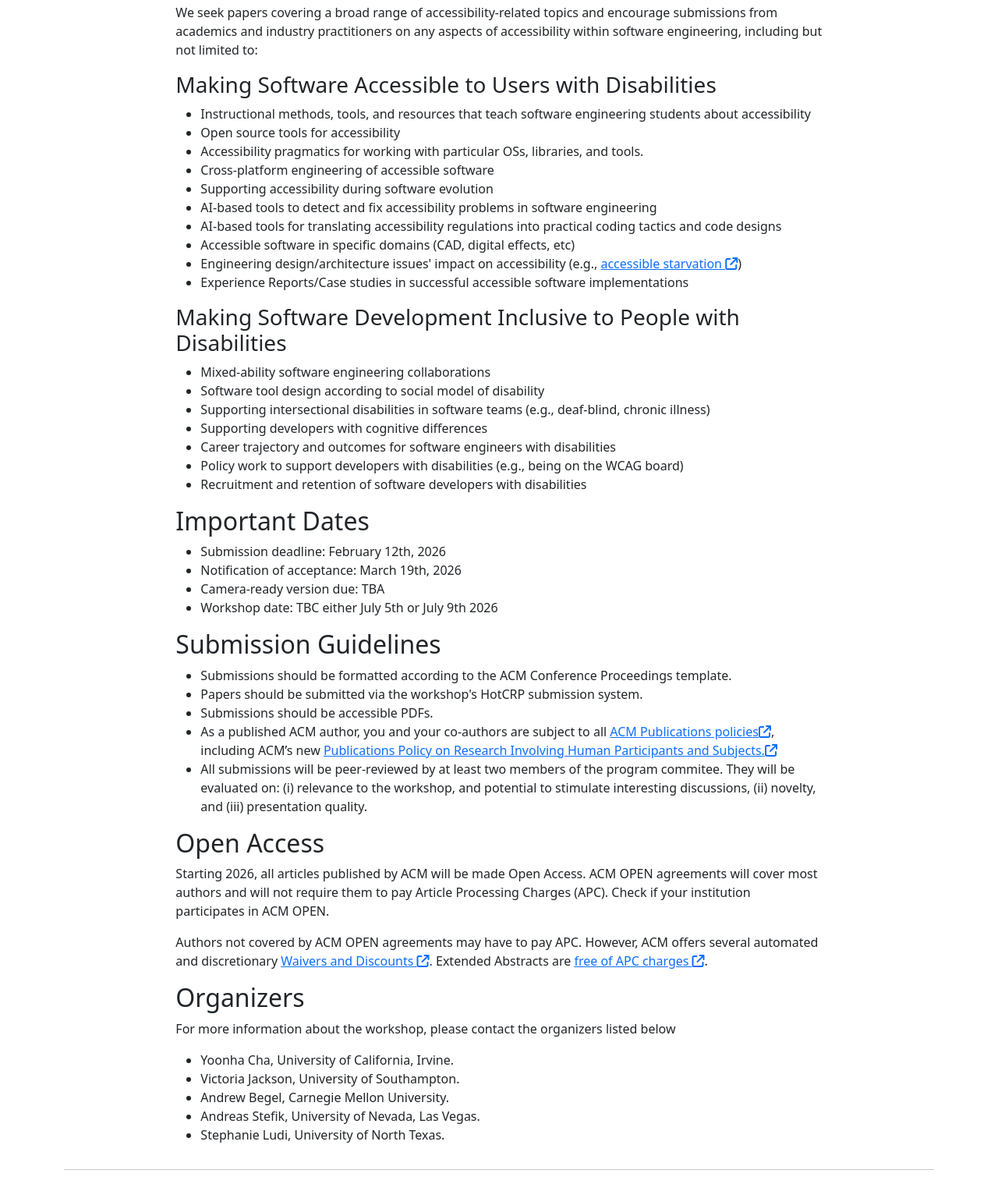
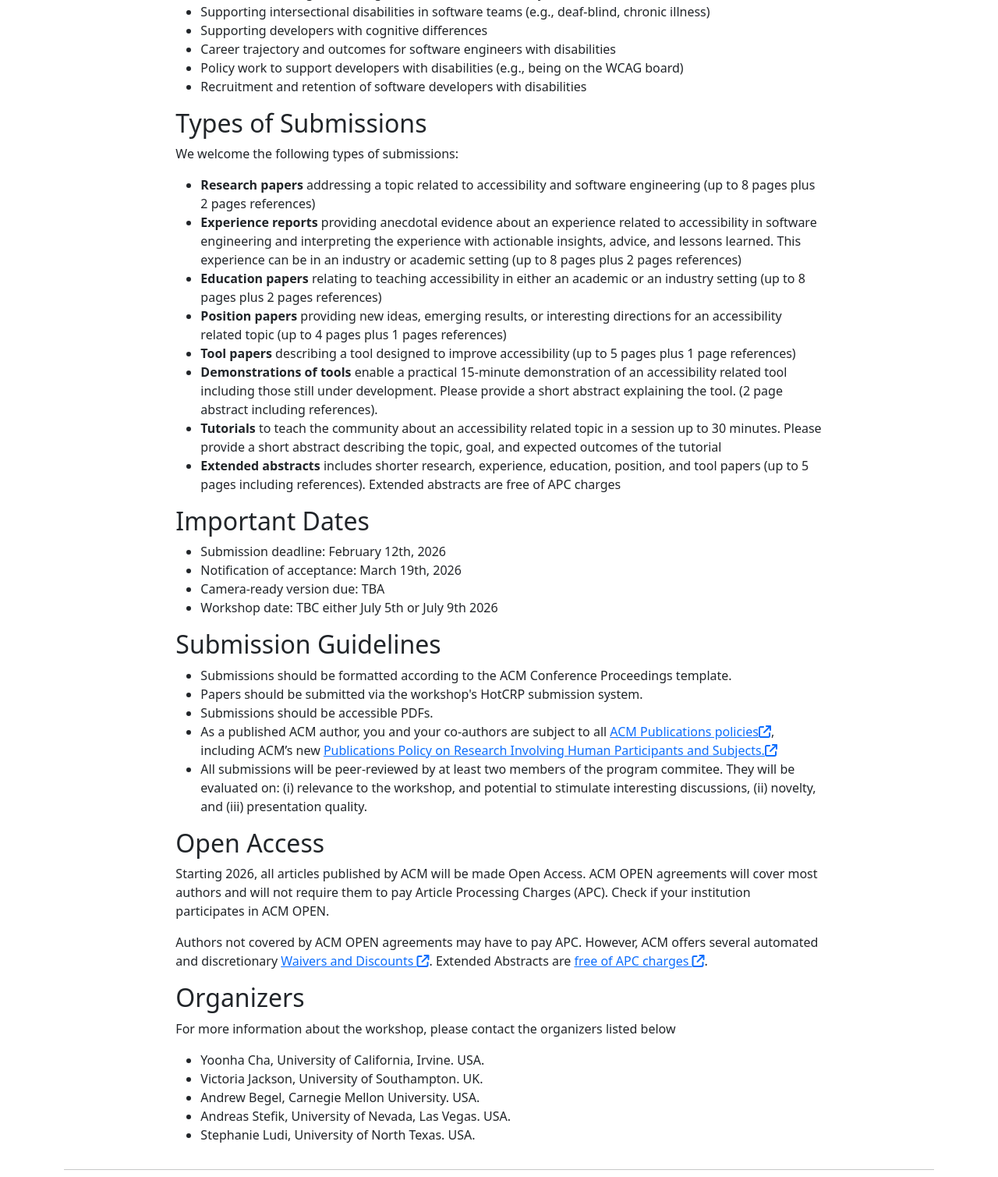
Before and after one commit to AllY-SE/workshop2026, a plain HTML site: page index.html in a window 1280 px wide. Shown: the part 1271-2780 px from the top of the page at 78% size. Drawn offline with nearby package versions, Linux system fonts and the light colour scheme.

Commit message:
moved the submissions type section

```diff
--- a/index.html
+++ b/index.html
@@ -95,35 +95,9 @@
                     <p>We welcome the attendance of anyone interested in making software engineering (the tools,
                         processes, practices, and policies) accessible to people with disabilities. Researchers,
                         practitioners, educators, and students are all encouraged to attend.</p>
-                    <h2>Types of Submissions</h2>
-                    <p>We welcome the following types of submissions:</p>
-                    <ul class="text-start">
-                        <li><span class="fw-bold">Research papers</span>&nbsp;addressing a topic related to
-                            accessibility and software engineering (up to 8 pages plus 2 pages references)</li>
-                        <li><span class="fw-bold">Experience reports</span>&nbsp;providing anecdotal evidence about an
-                            experience related to accessibility in software engineering and interpreting the experience
-                            with actionable insights, advice, and lessons learned. This experience can be in an industry
-                            or academic setting (up to 8 pages plus 2 pages references)</li>
-                        <li><span class="fw-bold">Education papers</span>&nbsp;relating to teaching accessibility in
-                            either an academic or an industry setting (up to 8 pages plus 2 pages references)</li>
-                        <li><span class="fw-bold">Position papers</span>&nbsp;providing new ideas, emerging results, or
-                            interesting directions for an accessibility related topic (up to 4 pages plus 1 pages
-                            references)</li>
-                        <li><span class="fw-bold">Tool papers</span>&nbsp;describing a tool designed to improve
-                            accessibility (up to 5 pages plus 1 page references)</li>
-                        <li><span class="fw-bold">Demonstrations of tools</span>&nbsp;enable a practical 15-minute
-                            demonstration of an accessibility related tool including those still under development.
-                            Please provide a short abstract explaining the tool. (2 page abstract including references).
-                        </li>
-                        <li><span class="fw-bold">Tutorials</span>&nbsp;to teach the community about an accessibility
-                            related topic in a session up to 30 minutes. Please provide a short abstract describing the
-                            topic, goal, and expected outcomes of the tutorial</li>
-                        <li><span class="fw-bold">Extended abstracts</span>&nbsp;includes shorter research, experience,
-                            education, position, and tool papers (up to 5 pages including references). Extended
-                            abstracts are free of APC charges</li>
-                    </ul>
                     <h2 id="cfp">Call for Papers</h2>
-                    <p>We seek papers covering a broad range of accessibility-related topics and encourage submissions
+                    <p>We seek submissions covering a broad range of accessibility-related topics and encourage
+                        submissions
                         from academics and industry practitioners on any aspects of accessibility within software
                         engineering, including but not limited to:</p>
                     <h3>Making Software Accessible to Users with Disabilities</h3>
@@ -156,6 +130,34 @@
                         <li>Recruitment and retention of software developers with disabilities</li>
                     </ul>
                     </ul>
+                    <h2>Types of Submissions</h2>
+                    <p>We welcome the following types of submissions:</p>
+                    <ul class="text-start">
+                        <li><span class="fw-bold">Research papers</span>&nbsp;addressing a topic related to
+                            accessibility and software engineering (up to 8 pages plus 2 pages references)</li>
+                        <li><span class="fw-bold">Experience reports</span>&nbsp;providing anecdotal evidence about an
+                            experience related to accessibility in software engineering and interpreting the experience
+                            with actionable insights, advice, and lessons learned. This experience can be in an industry
+                            or academic setting (up to 8 pages plus 2 pages references)</li>
+                        <li><span class="fw-bold">Education papers</span>&nbsp;relating to teaching accessibility in
+                            either an academic or an industry setting (up to 8 pages plus 2 pages references)</li>
+                        <li><span class="fw-bold">Position papers</span>&nbsp;providing new ideas, emerging results, or
+                            interesting directions for an accessibility related topic (up to 4 pages plus 1 pages
+                            references)</li>
+                        <li><span class="fw-bold">Tool papers</span>&nbsp;describing a tool designed to improve
+                            accessibility (up to 5 pages plus 1 page references)</li>
+                        <li><span class="fw-bold">Demonstrations of tools</span>&nbsp;enable a practical 15-minute
+                            demonstration of an accessibility related tool including those still under development.
+                            Please provide a short abstract explaining the tool. (2 page abstract including references).
+                        </li>
+                        <li><span class="fw-bold">Tutorials</span>&nbsp;to teach the community about an accessibility
+                            related topic in a session up to 30 minutes. Please provide a short abstract describing the
+                            topic, goal, and expected outcomes of the tutorial</li>
+                        <li><span class="fw-bold">Extended abstracts</span>&nbsp;includes shorter research, experience,
+                            education, position, and tool papers (up to 5 pages including references). Extended
+                            abstracts are free of APC charges</li>
+                    </ul>
+
                     <h2>Important Dates</h2>
                     <ul class="text-start">
                         <li>Submission deadline: February 12th, 2026</li>
@@ -195,11 +197,11 @@
                     <h2 id="oc">Organizers</h3>
                         <p>For more information about the workshop, please contact the organizers listed below</p>
                         <ul class="text-start">
-                            <li>Yoonha Cha, University of California, Irvine.</li>
-                            <li>Victoria Jackson, University of Southampton.</li>
-                            <li>Andrew Begel, Carnegie Mellon University.</li>
-                            <li>Andreas Stefik, University of Nevada, Las Vegas.</li>
-                            <li>Stephanie Ludi, University of North Texas.</li>
+                            <li>Yoonha Cha, University of California, Irvine. USA.</li>
+                            <li>Victoria Jackson, University of Southampton. UK.</li>
+                            <li>Andrew Begel, Carnegie Mellon University. USA.</li>
+                            <li>Andreas Stefik, University of Nevada, Las Vegas. USA.</li>
+                            <li>Stephanie Ludi, University of North Texas. USA.</li>
                         </ul>
                 </div>
 
```
